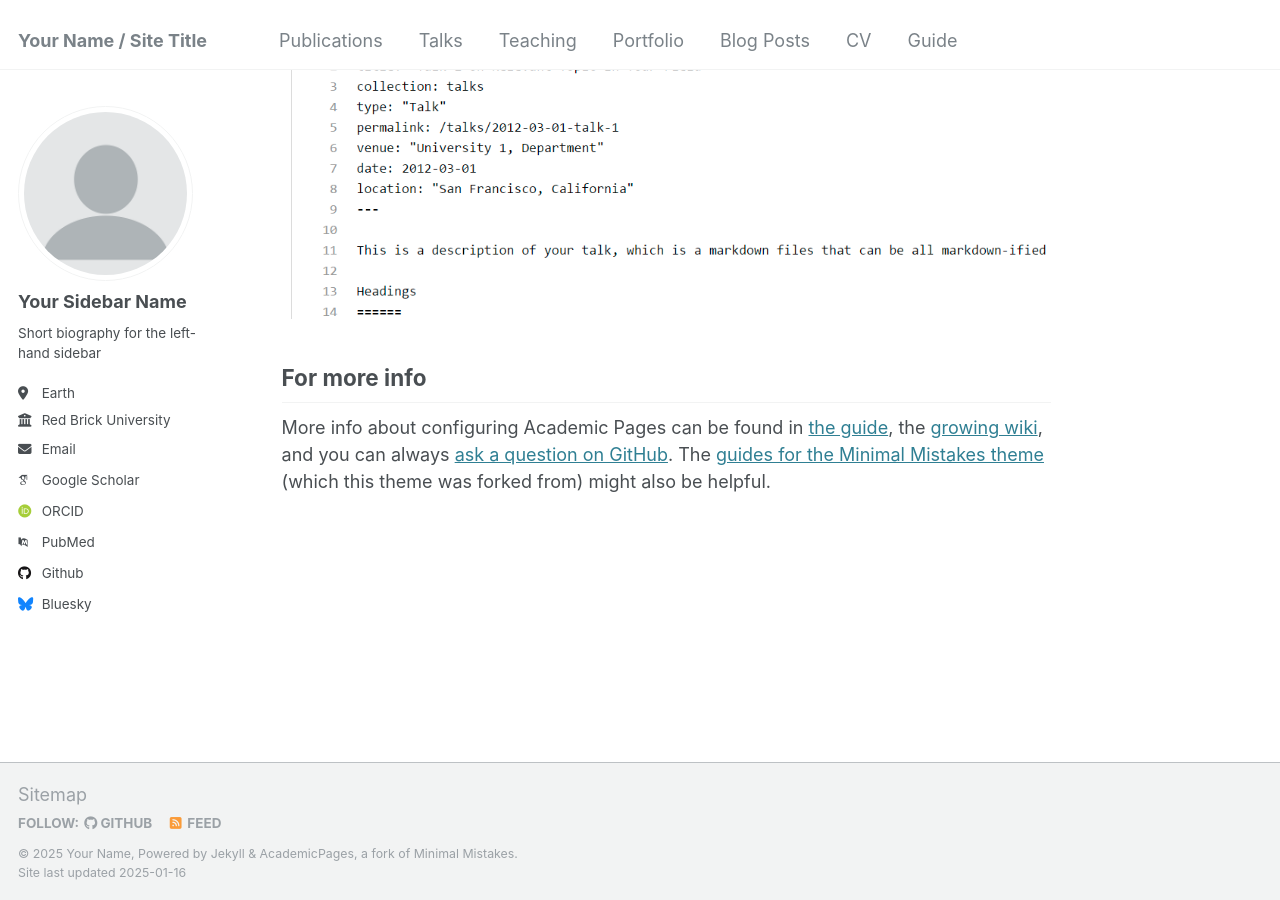
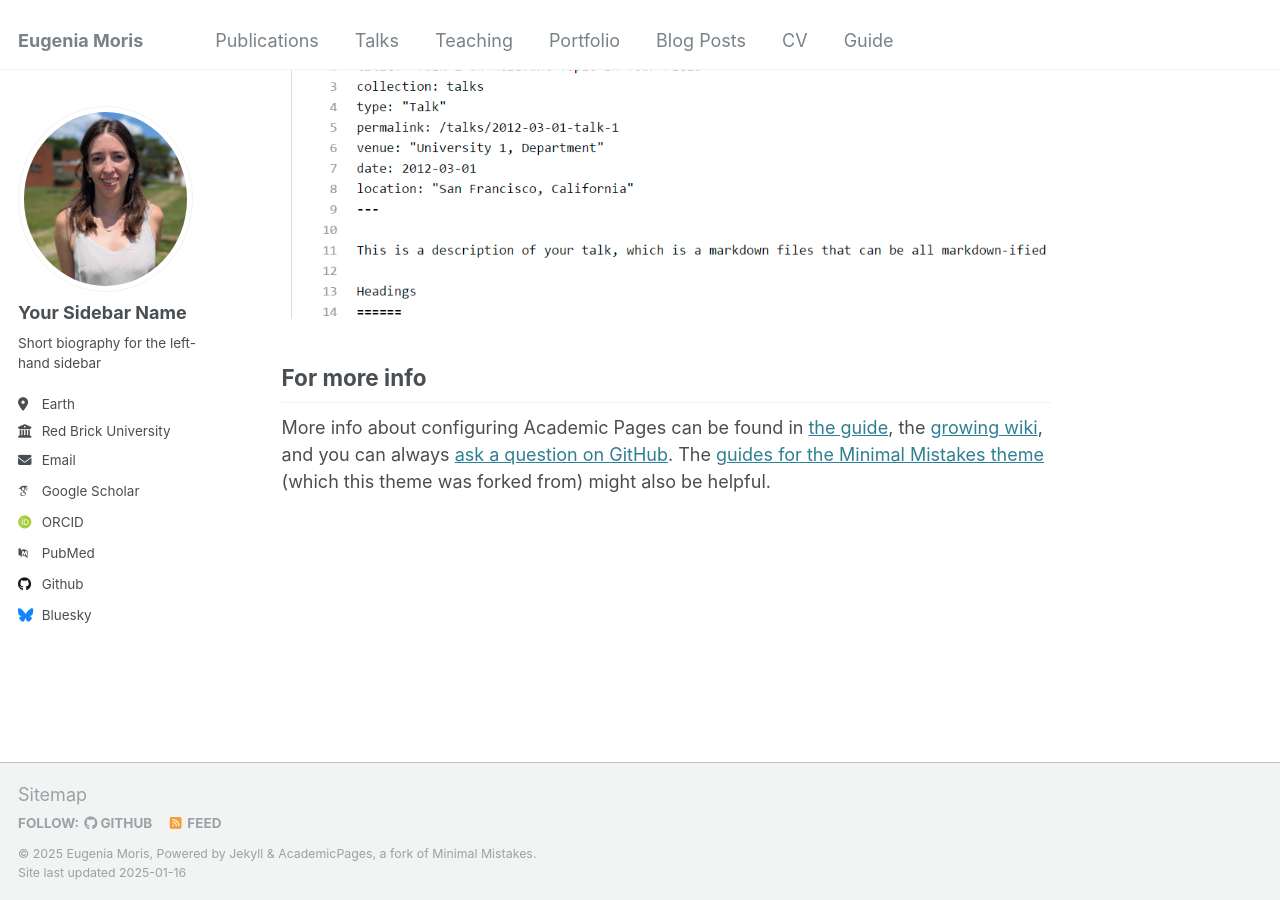
Before and after one commit to eugeniaMoris-PhD/eugeniaMoris-PhD.github.io, a Jekyll site: the page built from _pages/about.md, in a window 1280 px wide and 900 px high, scrolled down 2643 px. Built offline with Jekyll 4.4.1, drawn with Linux system fonts in a browser that asks for light colours; some web fonts are replaced.

Commit message:
add photo

```diff
--- a/_config.yml
+++ b/_config.yml
@@ -8,11 +8,11 @@
 
 # Basic Site Settings
 locale                   : "en-US"
-title                    : "Your Name / Site Title"
+title                    : "Eugenia Moris"
 title_separator          : "-"
-name                     : &name "Your Name"
+name                     : &name "Eugenia Moris"
 description              : &description "personal description"
-url                      : https://academicpages.github.io # the base hostname & protocol for your site e.g. "https://[your GitHub username].github.io"
+url                      : https://eugeniaMoris-PhD.github.io # the base hostname & protocol for your site e.g. "https://[your GitHub username].github.io"
 baseurl                  : "" # the subpath of your site, e.g. "/blog"
 repository               : "academicpages/academicpages.github.io"
 
@@ -21,7 +21,7 @@ repository               : "academicpages/academicpages.github.io"
 #               Additional customization can be done by editing /_includes/author-profile.html
 author:
   # Biographic information
-  avatar           : "profile.png"
+  avatar           : "photo.jpeg"
   name             : "Your Sidebar Name"
   pronouns         : # example: "she/her"
   bio              : "Short biography for the left-hand sidebar"
```
Also changed, not shown: images/photo.jpeg (added), 1 other file.
